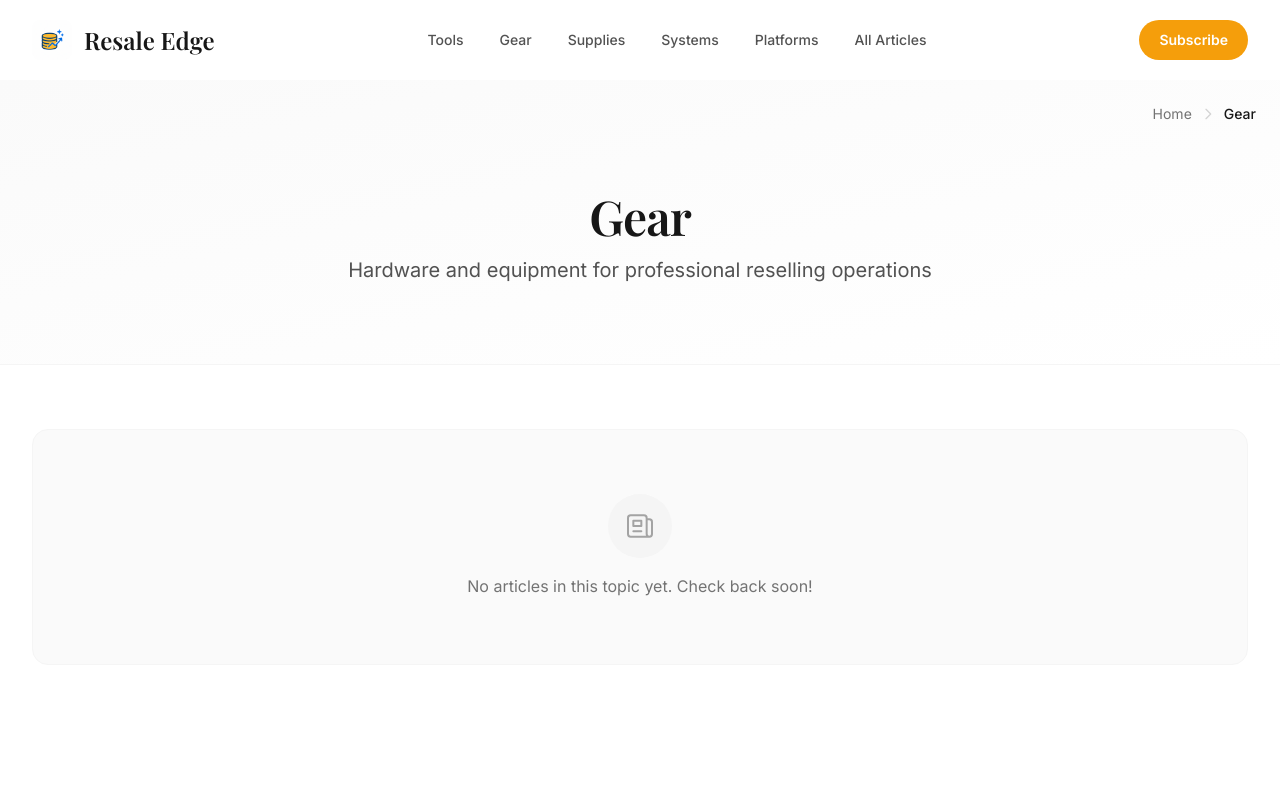
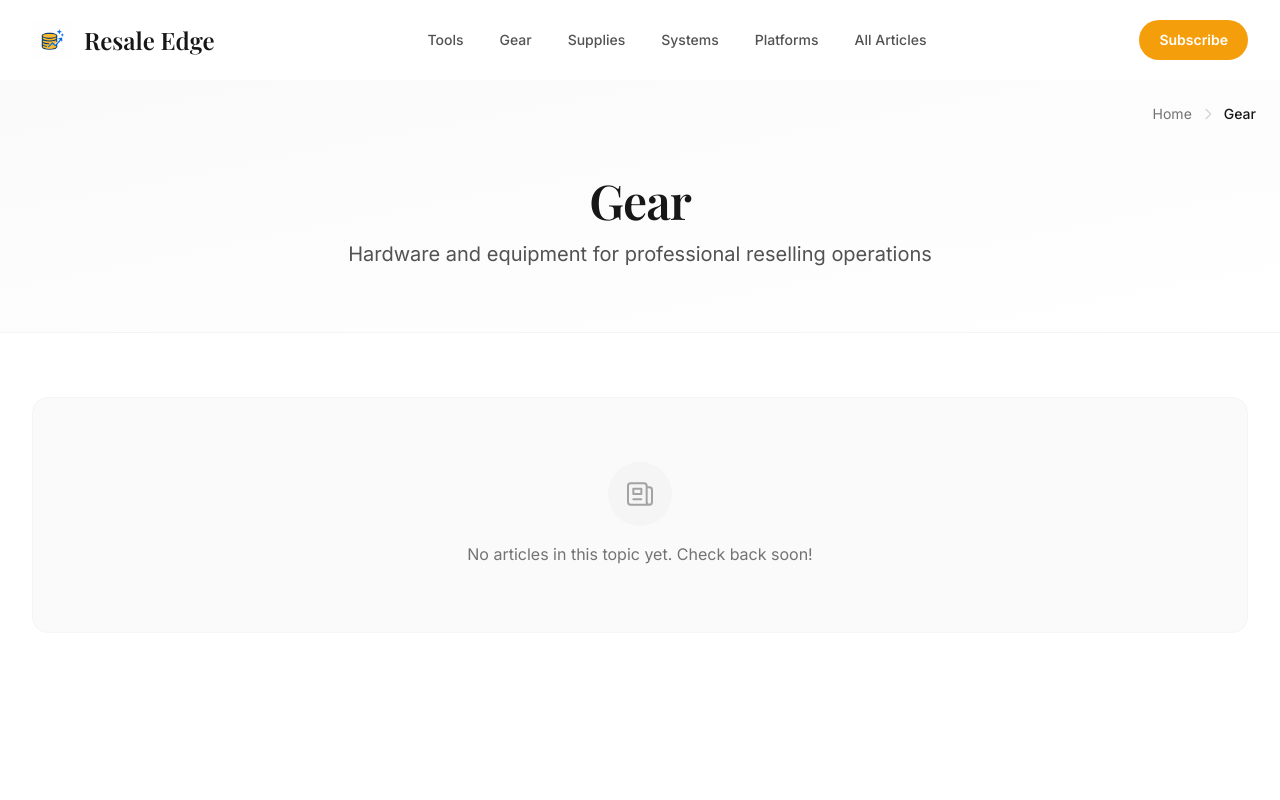
Before and after one commit to affiliatenuke/reselling-tips--tools-and-techniques-for-the-modern-reseller-site, a Next.js app: page /topics/gear in a window 1280 px wide. Shown: the top 800 px of the page. Built offline with nearby package versions, Linux system fonts and the light colour scheme.

Commit message:
Content sync: 2025-12-24T06:48:48.645Z

```diff
--- a/app/topics/[slug]/page.tsx
+++ b/app/topics/[slug]/page.tsx
@@ -51,10 +51,10 @@
               alt=""
               className="w-full h-full object-cover"
             />
-            <div className="absolute inset-0 bg-gradient-to-r from-neutral-900/60 via-neutral-900/40 to-neutral-900/30" />
+            <div className="absolute inset-0 bg-gradient-to-r from-neutral-900/75 via-neutral-900/55 to-neutral-900/40" />
           </div>
 
-          <div className="relative max-w-7xl mx-auto px-4 sm:px-6 lg:px-8 py-16 lg:py-24">
+          <div className="relative max-w-7xl mx-auto px-4 sm:px-6 lg:px-8 py-12 lg:py-20">
             {/* Breadcrumb - upper right */}
             <nav className="absolute top-4 right-4 sm:top-6 sm:right-6 lg:top-8 lg:right-8 flex items-center text-sm text-white/70">
               <Link href="/" className="hover:text-white transition">Home</Link>
@@ -79,7 +79,7 @@
         </div>
       ) : (
         <div className="relative bg-gradient-to-br from-neutral-50 to-white border-b border-neutral-100">
-          <div className="max-w-7xl mx-auto px-4 sm:px-6 lg:px-8 py-12 lg:py-20">
+          <div className="max-w-7xl mx-auto px-4 sm:px-6 lg:px-8 py-10 lg:py-16">
             {/* Breadcrumb - upper right */}
             <nav className="absolute top-4 right-4 sm:top-6 sm:right-6 flex items-center text-sm text-neutral-500">
               <Link href="/" className="hover:text-primary transition">Home</Link>
```
